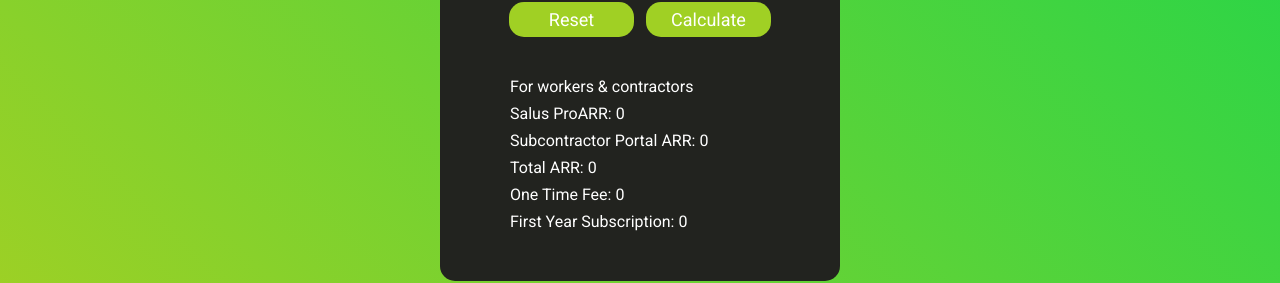
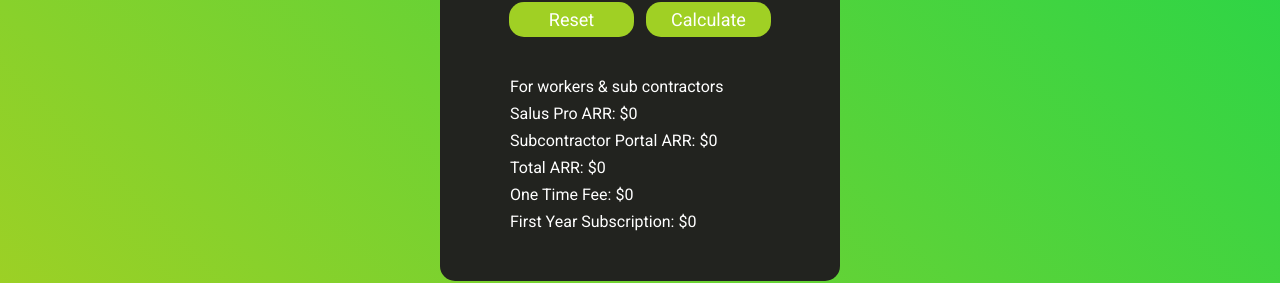
Before and after one commit to sung981216/Salus-Pro-SDR-Calculator, a React (Create React App) app: page / in a window 1280 px wide. Shown: the part 460-743 px from the top of the page. Built offline with nearby package versions, Linux system fonts and the light colour scheme.

Commit message:
made layout changes

```diff
--- a/src/components/Calculator.tsx
+++ b/src/components/Calculator.tsx
@@ -207,13 +207,13 @@
 
       <div className="resultContainer">
         <p>
-          For {workers} workers & {contractors} contractors
+          For {workers} workers & {contractors} sub contractors
         </p>
-        <p>Salus ProARR: {salusARR}</p>
-        <p>Subcontractor Portal ARR: {subARR}</p>
-        <p>Total ARR: {totalARR}</p>
-        <p>One Time Fee: {totalForms}</p>
-        <p>First Year Subscription: {totalFirstYear}</p>
+        <p>Salus Pro ARR: ${salusARR}</p>
+        <p>Subcontractor Portal ARR: ${subARR}</p>
+        <p>Total ARR: ${totalARR}</p>
+        <p>One Time Fee: ${totalForms}</p>
+        <p>First Year Subscription: ${totalFirstYear}</p>
       </div>
     </div>
   );
```
